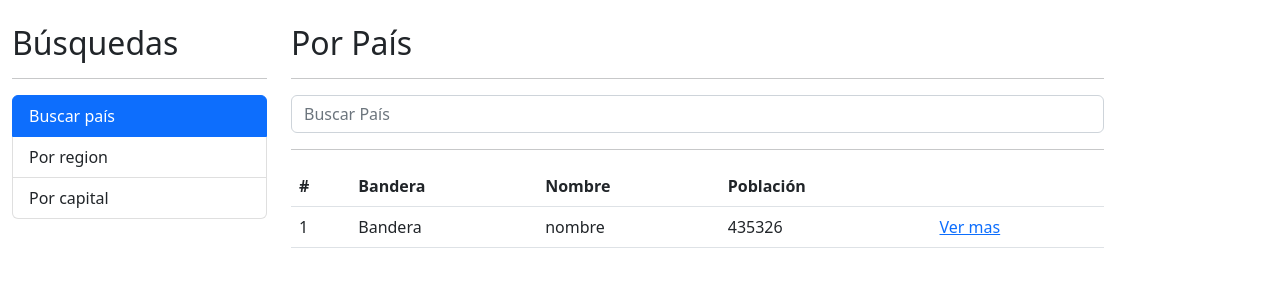
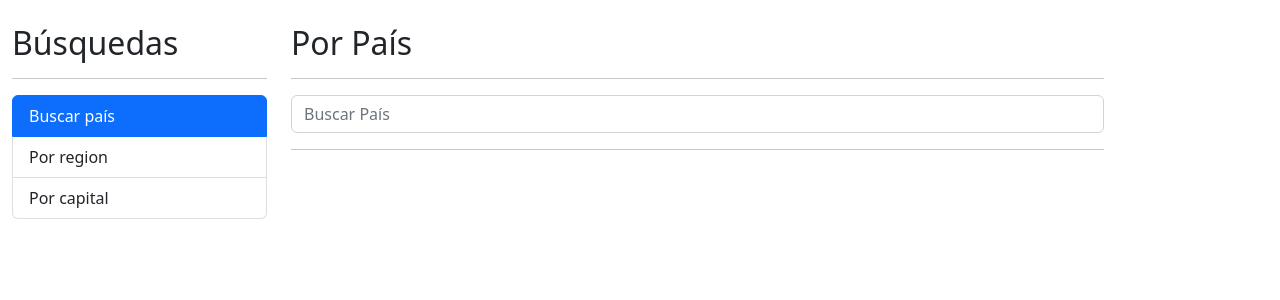
Before and after one commit to AngelCruzL/ng-countries, an Angular app: page / in a window 1280 px wide. Shown: the top 300 px of the page. Built offline with nearby package versions, Linux system fonts and the light colour scheme.

Commit message:
feat: load countries on table

```diff
--- a/src/app/countries/countries.module.ts
+++ b/src/app/countries/countries.module.ts
@@ -1,6 +1,7 @@
 import { CommonModule } from '@angular/common';
 import { NgModule } from '@angular/core';
 import { FormsModule } from '@angular/forms';
+import { RouterModule } from '@angular/router';
 
 import { ByCapitalComponent } from './pages/by-capital/by-capital.component';
 import { ByCountryComponent } from './pages/by-country/by-country.component';
@@ -14,7 +15,7 @@ import { CountryDetailsComponent } from './pages/country-details/country-details
     ByRegionComponent,
     CountryDetailsComponent,
   ],
-  imports: [CommonModule, FormsModule],
+  imports: [CommonModule, FormsModule, RouterModule],
   exports: [
     ByCapitalComponent,
     ByCountryComponent,
--- a/src/app/countries/interfaces/country.interface.ts
+++ b/src/app/countries/interfaces/country.interface.ts
@@ -9,6 +9,7 @@ export interface Country {
   cca3: string;
   ccn3: string;
   cioc: string;
+  alpha2Code: string;
   coatOfArms: CoatOfArms;
   continents: string[];
   currencies: Currencies;
--- a/src/app/countries/pages/by-country/by-country.component.html
+++ b/src/app/countries/pages/by-country/by-country.component.html
@@ -22,7 +22,7 @@
   No se encontró nada con el termino {{ searchTerm }}
 </div>
 
-<div *ngIf="!hasError" class="row">
+<div *ngIf="!hasError && countries.length > 0" class="row">
   <div class="col">
     <table class="table table-hover">
       <thead>
@@ -34,12 +34,20 @@
           <th></th>
         </tr>
 
-        <tr>
-          <td>1</td>
-          <td>Bandera</td>
-          <td>nombre</td>
-          <td>435326</td>
-          <td><a href="">Ver mas</a></td>
+        <tr *ngFor="let country of countries; let i = index">
+          <td>{{ i + 1 }}</td>
+          <td>
+            <img [src]="country.flag" [alt]="country.name" class="small-flag" />
+          </td>
+          <td>{{ country.name }}</td>
+          <td>{{ country.population | number }}</td>
+          <td>
+            <a
+              [routerLink]="['/pais', country.alpha2Code]"
+              routerLinkActive="router-link-active"
+              >Ver mas</a
+            >
+          </td>
         </tr>
       </thead>
     </table>
--- a/src/app/countries/pages/by-country/by-country.component.ts
+++ b/src/app/countries/pages/by-country/by-country.component.ts
@@ -1,4 +1,5 @@
 import { Component } from '@angular/core';
+import { Country } from '../../interfaces/country.interface';
 import { CountryService } from '../../services/country.service';
 
 @Component({
@@ -9,6 +10,7 @@ import { CountryService } from '../../services/country.service';
 export class ByCountryComponent {
   searchTerm: string = '';
   hasError: boolean = false;
+  countries: Country[] = [];
 
   constructor(private countryService: CountryService) {}
 
@@ -17,10 +19,11 @@ export class ByCountryComponent {
 
     this.countryService.searchCountry(this.searchTerm).subscribe(
       (countries) => {
-        console.log(countries);
+        this.countries = countries;
       },
       (err) => {
         this.hasError = true;
+        this.countries = [];
       }
     );
   }
--- a/src/styles.css
+++ b/src/styles.css
@@ -1 +1,3 @@
-/* You can add global styles to this file, and also import other style files */
+.small-flag {
+  inline-size: 50px;
+}
```
